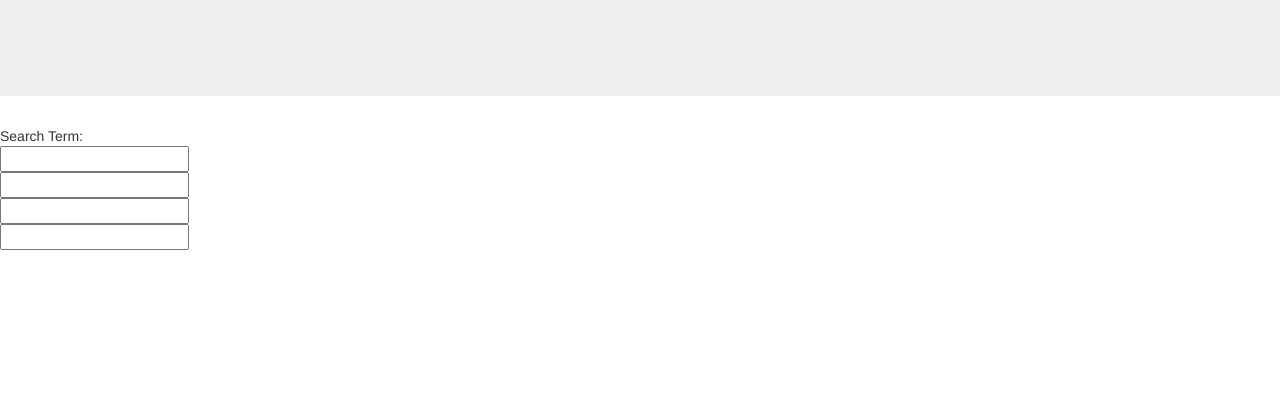
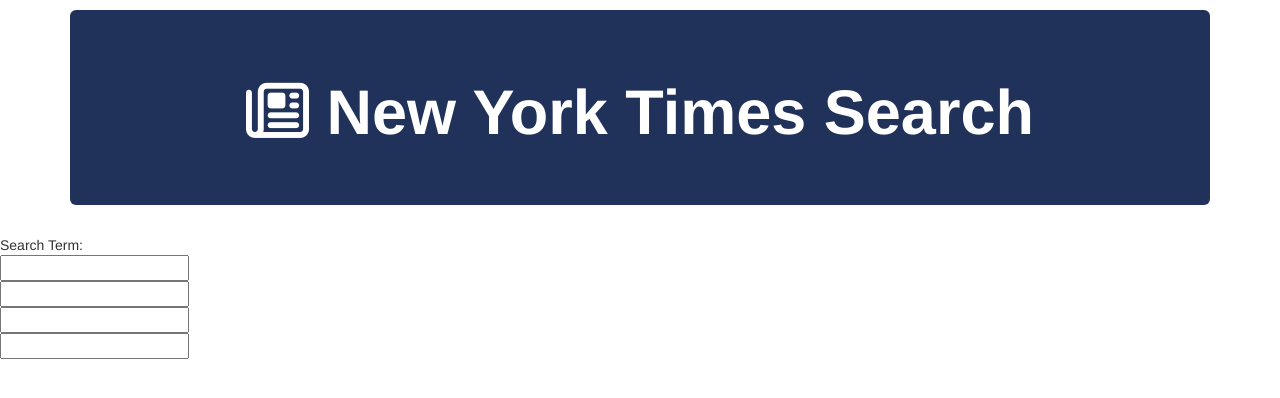
Before and after one commit to mateyo3/NY-Times, a plain HTML site: page index.html in a window 1280 px wide. Drawn offline with nearby package versions, Linux system fonts and the light colour scheme.

Commit message:
header for NYT

```diff
--- a/assets/css/style.css
+++ b/assets/css/style.css
@@ -0,0 +1,20 @@
+body {
+margin-top: 10px;
+}
+
+/*.jumbotron {
+	background-color: #20315A !important;
+	padding-bottom: 50px;*/
+/*}
+.fa-newspaper-o {
+	font-size: 20em;
+	margin-left: 40px;
+	color: white;
+}
+.info-icons {
+	color: white;
+}*/
+/*.text-center {
+	padding-top: 10px;
+	margin-top: 25px;*/
+}
--- a/index.html
+++ b/index.html
@@ -5,17 +5,30 @@
 	<link rel="stylesheet" type="text/css" href="https://maxcdn.bootstrapcdn.com/bootstrap/3.3.7/css/bootstrap.min.css">
 	<link rel="stylesheet" type="text/css" href="assets/css/reset.css">
 	<link rel="stylesheet" type="text/css" href="assets/css/style.css">
+	<link rel="stylesheet" href="path/to/font-awesome/css/font-awesome.min.css">
 	<script
   src="https://code.jquery.com/jquery-3.2.1.js"
   integrity="sha256-DZAnKJ/6XZ9si04Hgrsxu/8s717jcIzLy3oi35EouyE="
   crossorigin="anonymous"></script>
   	<script type="text/javascript" src="assets/javascript/app.js"></script>
-	</head>
+  	<script src="https://use.fontawesome.com/5d5a29fdff.js"></script>
+</head>
+
 <body>
-	<div class="jumbotron"></div>
+	<div class="container">
+		<div class="jumbotron" style="background-color: #20315A; color: white;">
+			<div class="info-icons">
+					<h1 class= "text-center">
+					<strong>
+					<a href="#"><i class="fa fa-newspaper-o" style="color:white"></i></a>
+					New York Times Search
+					</strong>
+				</h1>
+			</div>
+		</div>
+	</div>
+
 	<div class="row"></div>
-
-
 	<form>
 		Search Term:<br>
 		<input type="text" name="search"><br>
```
Also changed, not shown: assets/Images/Screen Shot NYTlogo.png (added).
